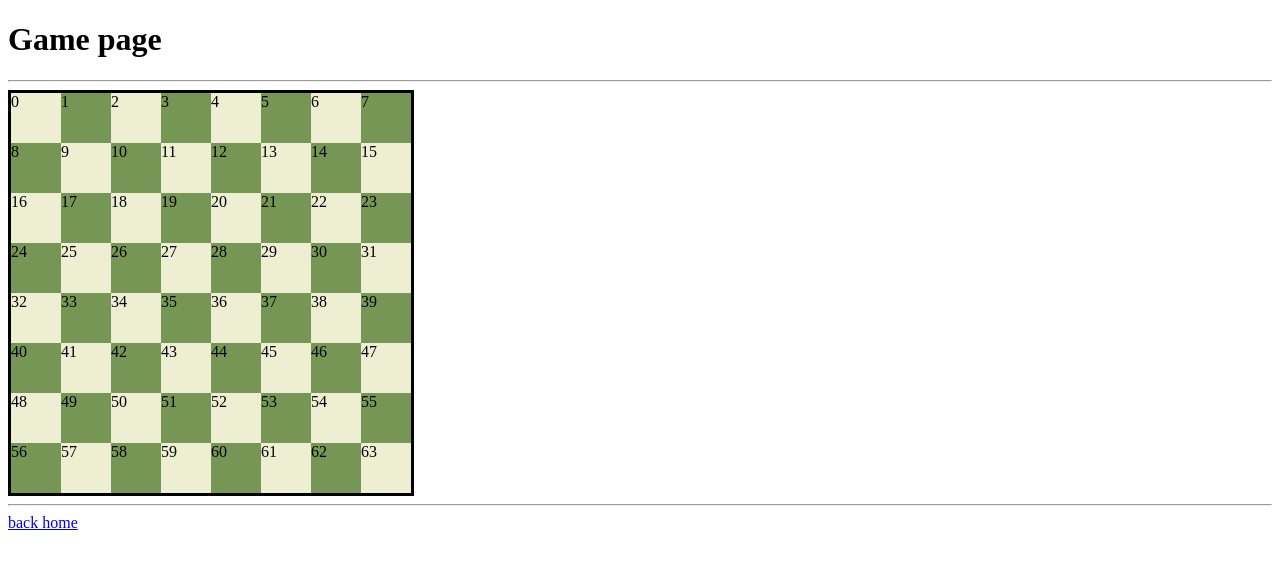
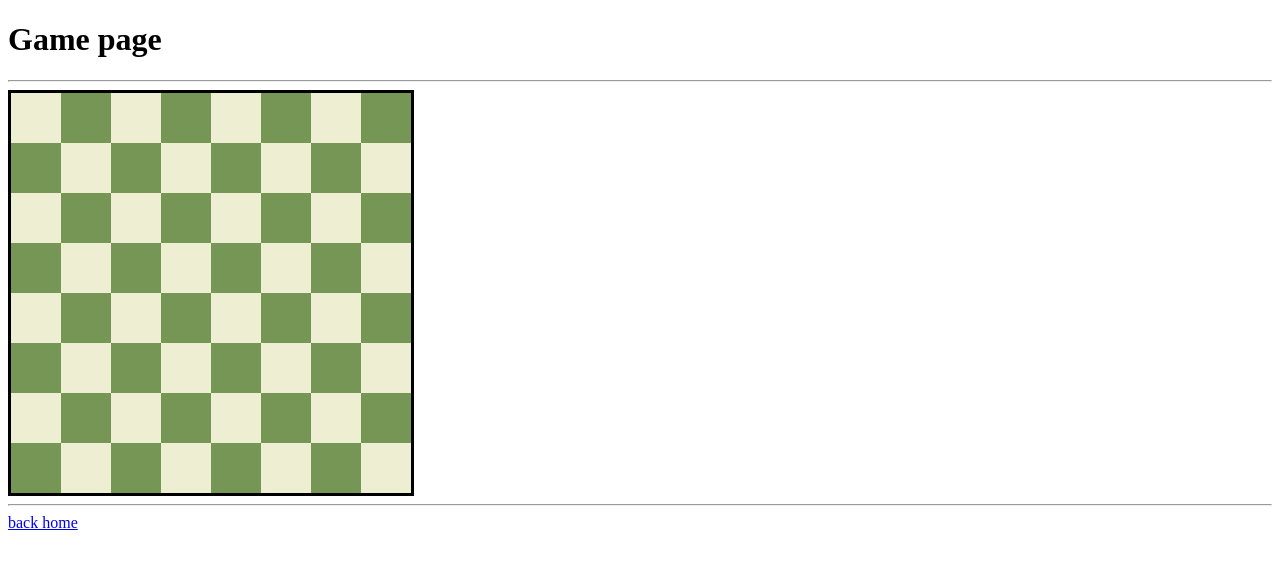
Before and after one commit to purgz/ChessJavaSpring, a React (Vite) app in the folder dogchess-frontend/: page /game in a window 1280 px wide. Shown: the top 566 px of the page. Built offline with nearby package versions, Linux system fonts and the light colour scheme.

Commit message:
type in css and removed numbers from board

```diff
--- a/dogchess-frontend/src/components/Board.css
+++ b/dogchess-frontend/src/components/Board.css
@@ -10,7 +10,7 @@
     justify-content: center;
     border: solid 3px black;
     width: max-content;
-    user-select: nonee;
+    user-select: none;
 }
 
 .square{
--- a/dogchess-frontend/src/components/Board.jsx
+++ b/dogchess-frontend/src/components/Board.jsx
@@ -13,7 +13,7 @@ function Board(){
 
         <div className={'board'}>
             {squares.map((square) =>
-                <div onClick={getData} data-squareid={square} className={'square'} key={square}>{square}</div>
+                <div onClick={getData} data-squareid={square} className={'square'} key={square}></div>
             )}
         </div>
 
```
